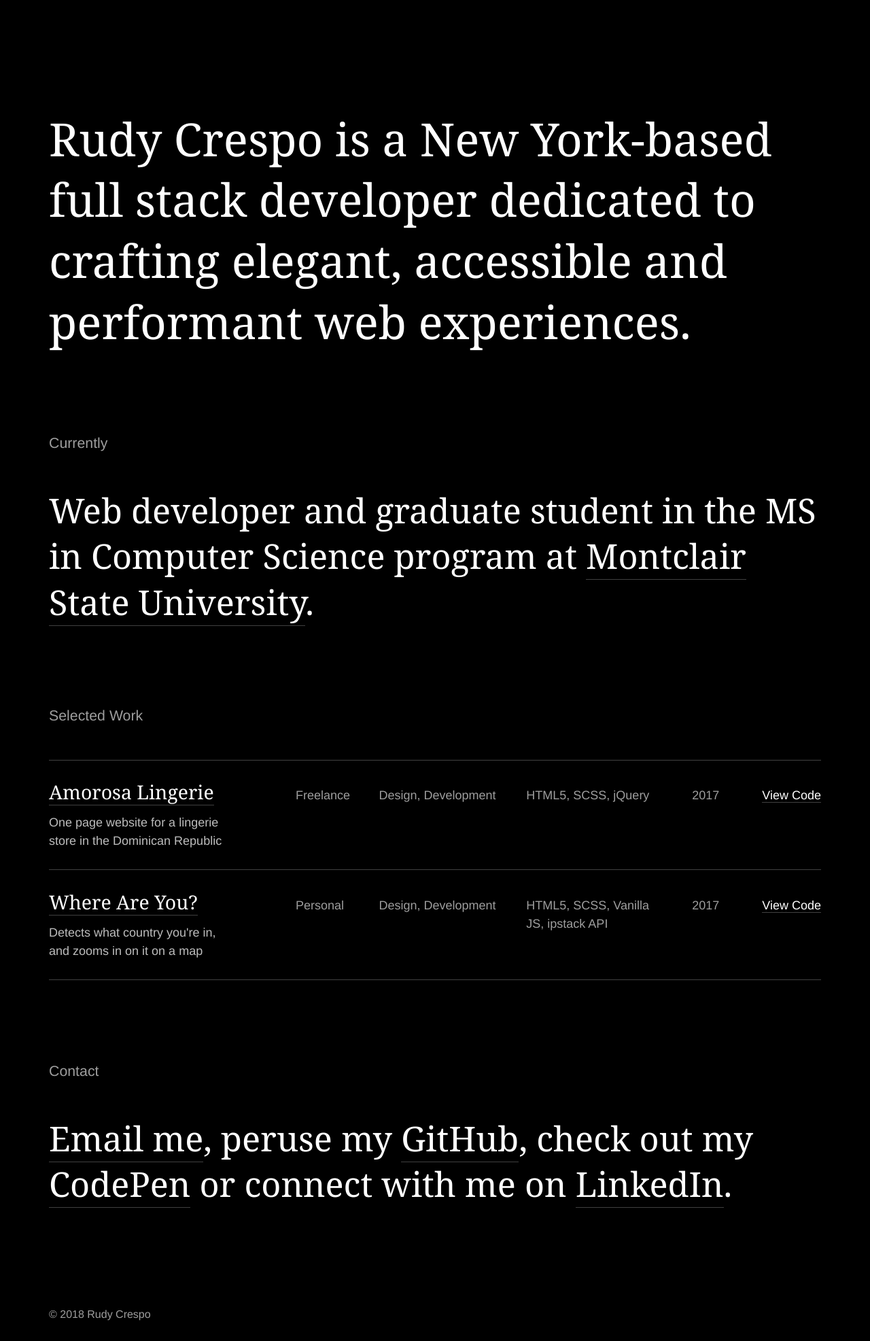
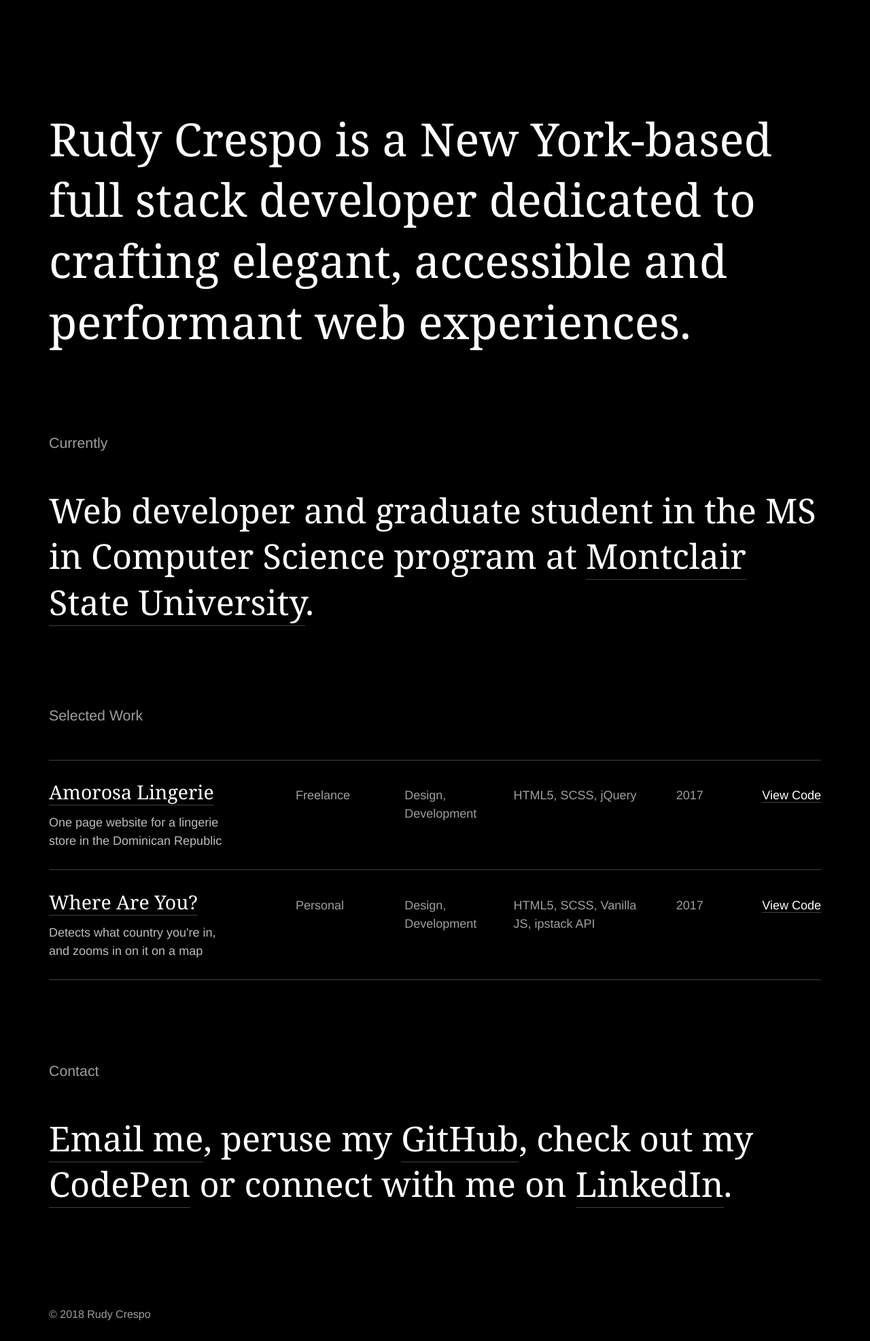
Before and after one commit to rcrespo9/portfolio-2018, a Jekyll site: the page built from index.md, in a window 1280 px wide. Shown: the whole page at 68% size. Built offline with Jekyll 4.4.1, drawn with Linux system fonts in a browser that asks for light colours; some web fonts are replaced.

Commit message:
modified selected projects grid,temp breakpoints

```diff
--- a/_sass/components/_projects.scss
+++ b/_sass/components/_projects.scss
@@ -27,11 +27,10 @@
 
     .c-project__attributes {
       display: grid;
-      grid-template-columns: 1fr 2fr 2fr 1fr 1fr;
+      grid-template-columns: 2fr 2fr 3fr 1fr 2fr;
       grid-column-gap: modular-scale(2);
 
       .attributes__item {
-        // max-width: modular-scale(9);
         color: $md-gray;
         @include base-sans-serif-text;
 
--- a/_sass/variables/_layout.scss
+++ b/_sass/variables/_layout.scss
@@ -1,3 +1,3 @@
 $sm-screen: 40em;
-$md-screen: 50em;
-$lg-screen: 62.5em;
+$md-screen: 62.5em;
+$lg-screen: 75em;
```
